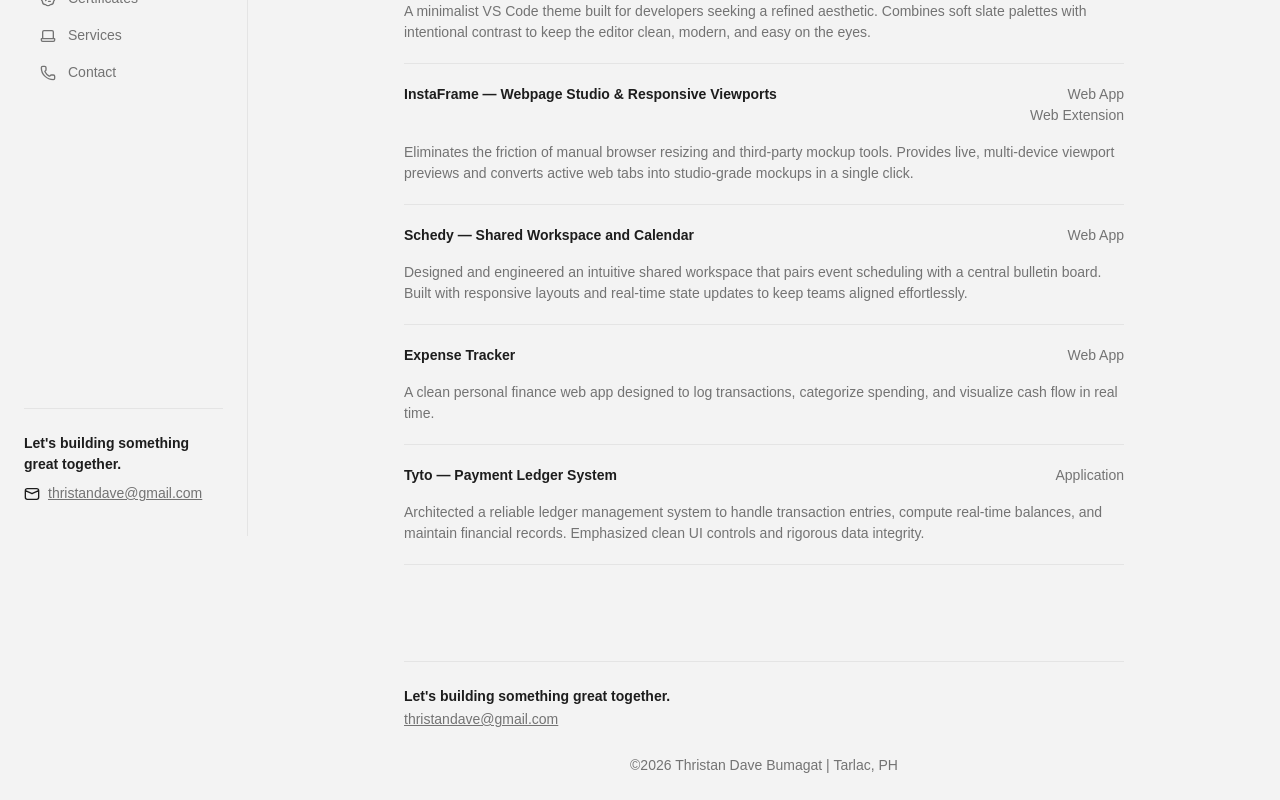
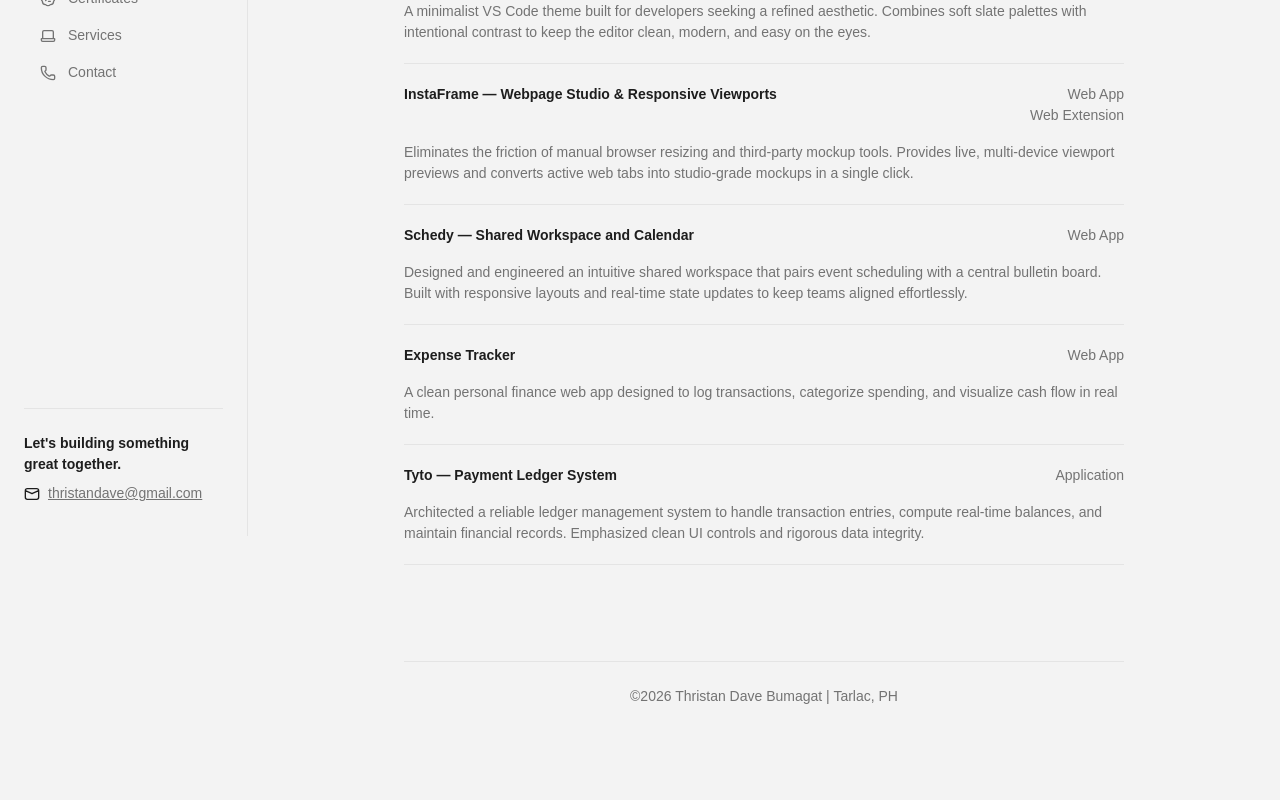
Before and after one commit to 3stannn/kodekz, a React (Vite) app: page /projects in a window 1280 px wide. Shown: the part 264-1064 px from the top of the page. After the commit the page ends 995 px from the top, so only its background shows below. Built offline with nearby package versions, Linux system fonts and the light colour scheme; a web font is replaced by a local one.

Commit message:
update footer

```diff
--- a/src/components/layout/Footer.jsx
+++ b/src/components/layout/Footer.jsx
@@ -1,14 +1,8 @@
 function Footer() {
     return (
         <div className="mt-12 md:mt-24">
-            <div className="max-w-3xl mx-auto px-6">
+            <div className="max-w-3xl mx-auto px-6 mt-6 text-center mb-6">
                 <p className="hr mb-6"></p>
-                <p className="text-heavy">Let's building something great together.</p>
-                <a className="text email" href="mailto:thristandave12@gmail.com">
-                    thristandave@gmail.com
-                </a>
-            </div>
-            <div className="max-w-3xl mx-auto px-6 mt-6 text-center mb-6">
                 <p className="text footer">
                     &copy;<span>{new Date().getFullYear()}</span> Thristan Dave Bumagat |
                     Tarlac, PH
```
